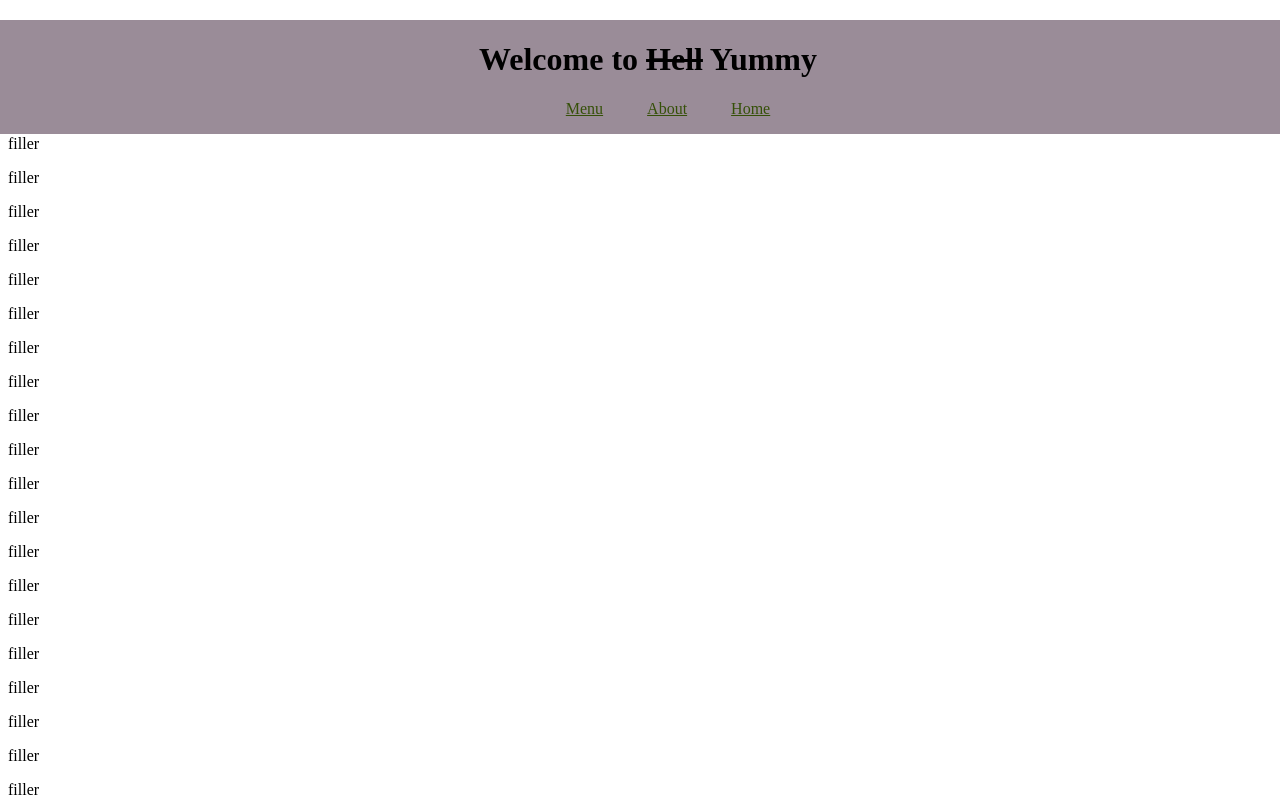
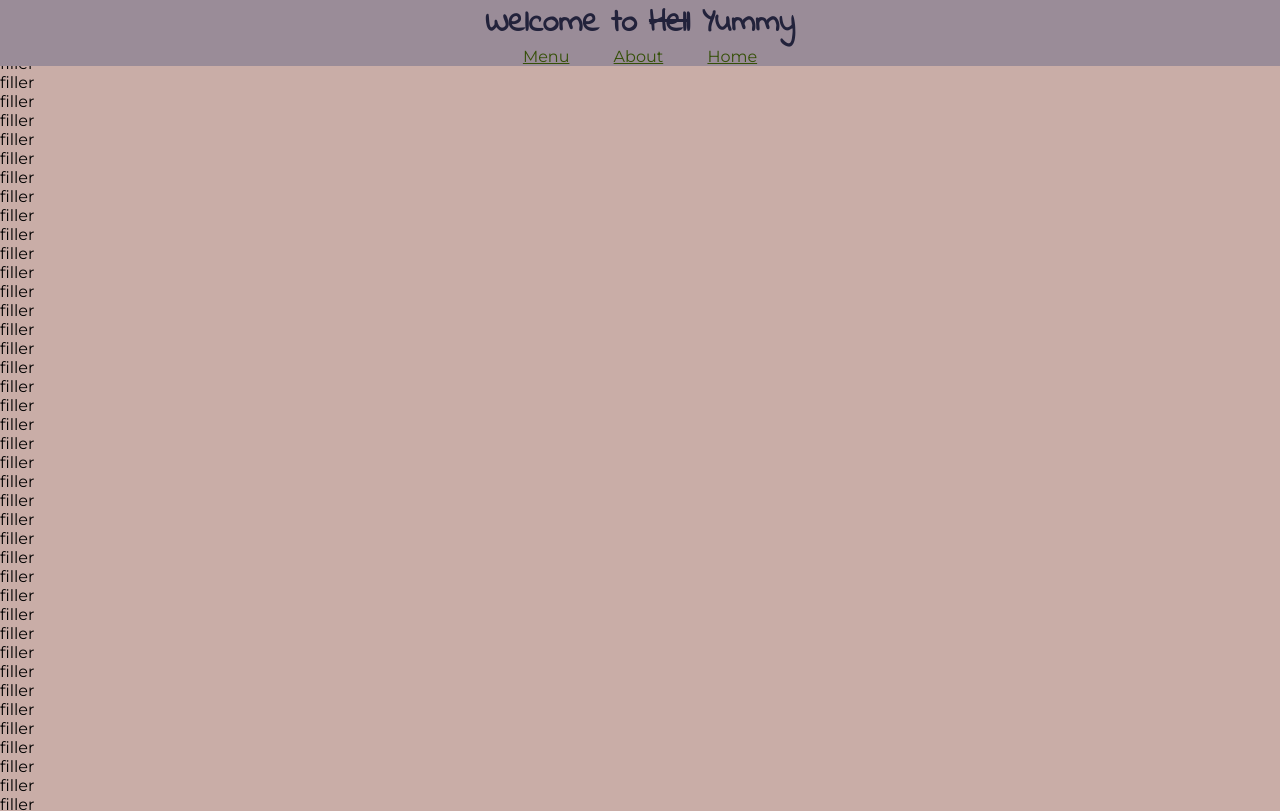
Before and after one commit to MayFlower116/midterm, a plain HTML site: page index.html in a window 1280 px wide. Shown: the top 811 px of the page. Drawn offline with Linux system fonts and the light colour scheme.

Commit message:
3 Added colours, general css for margins and such; adjusted scrolling section

```diff
--- a/css/stylesheet.css
+++ b/css/stylesheet.css
@@ -1,3 +1,30 @@
+
+
+/* General */
+* {
+    margin: 0;
+    padding: 0;
+    border: 0;
+    outline: 0;
+    vertical-align: baseline;
+    background: transparent;
+}
+
+html {
+    background-color: #F2E9E4;
+}
+
+body {
+    background-color: #C9ADA7;
+    font-family: 'Montserrat', sans-serif;
+    margin: auto;
+    padding: auto;
+}
+
+h1 {
+    color: #22223B;
+    font-family: 'Indie Flower', cursive;
+}
 
 
 
@@ -12,15 +39,15 @@ nav a:visited {
 nav li {
     display: inline;
     padding: 20px;
+    margin-bottom: 20px;
 }
 
 .scroll_section {
     z-index: 99;
     position: fixed;
-    width: 106%;
-    margin-left: -3%;
-
+    width: 100%;
     text-align: center;
     background-color: #9A8C98;
-    padding-top: -20px;
+    padding-top: auto;
+    margin: auto;
 }
--- a/index.html
+++ b/index.html
@@ -5,6 +5,9 @@
 <head>
     <meta charset="utf-8" />
     <link href="css/stylesheet.css" rel="stylesheet" />
+    <style>
+        @import url('https://fonts.googleapis.com/css2?family=Indie+Flower&family=Montserrat&display=swap');
+    </style>
     <title>index</title>
 </head>
 
```
